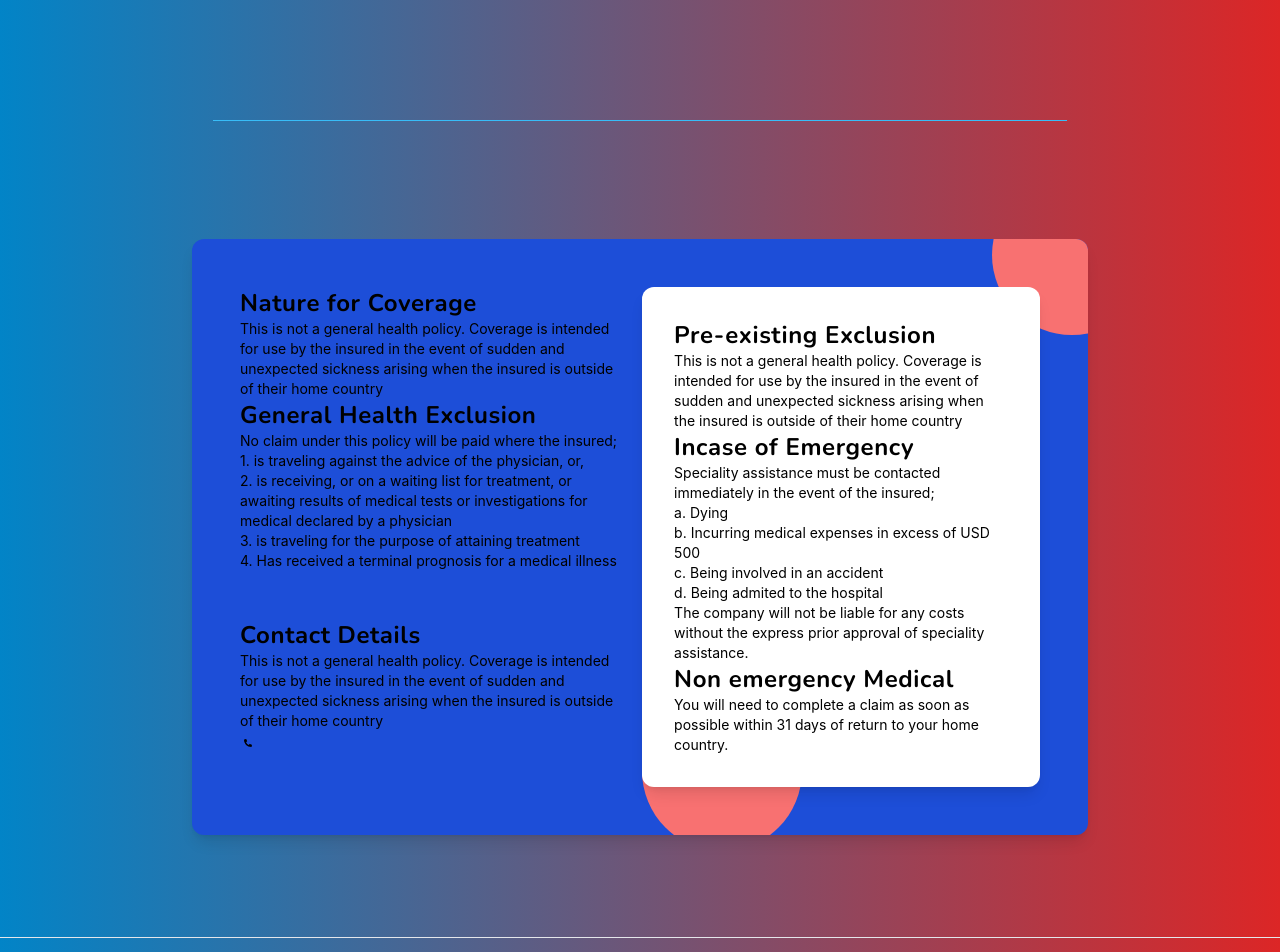
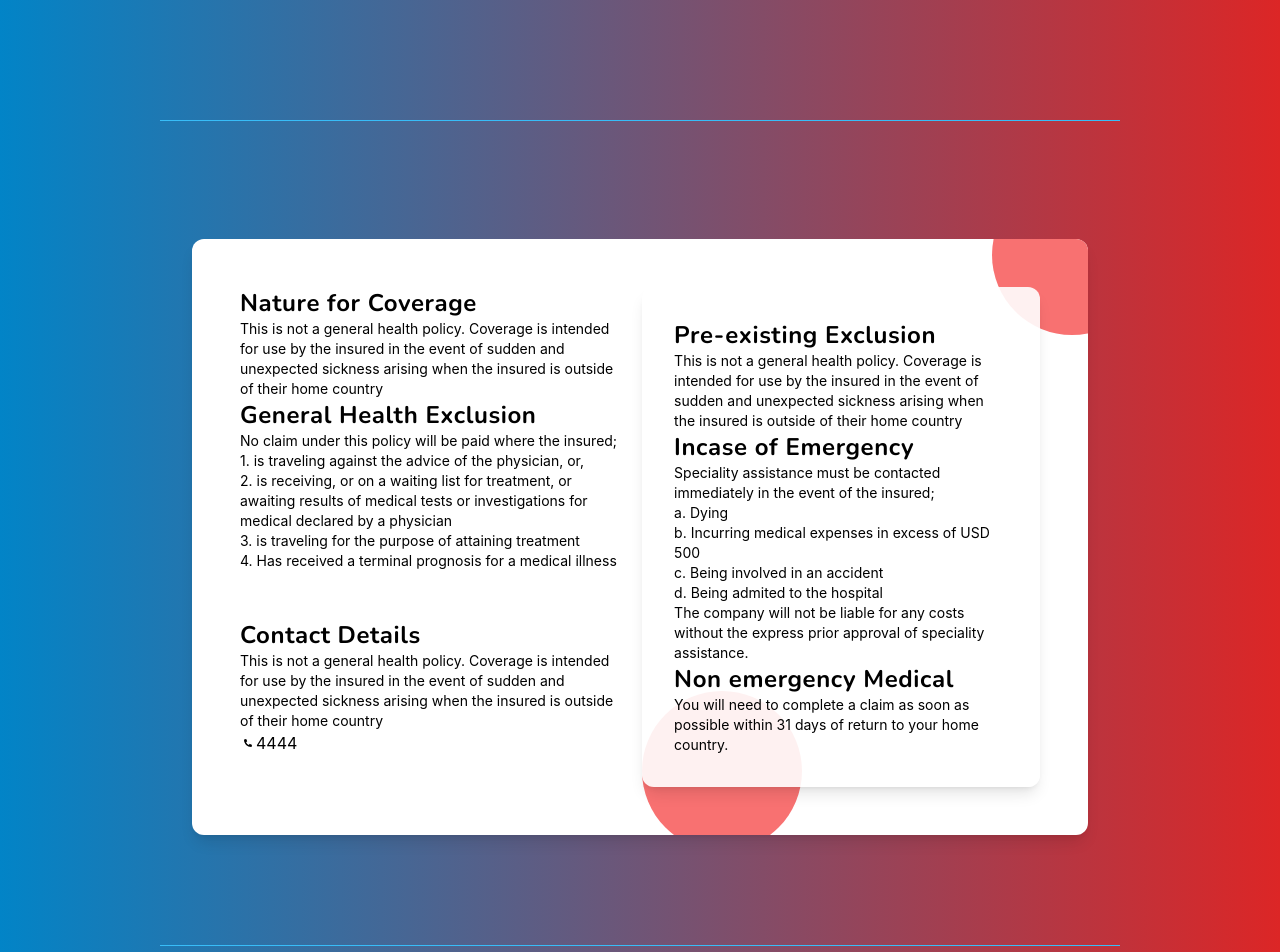
Before and after one commit to prince475/TravelCalculator, a React (Create React App) app: page / in a window 1280 px wide. Shown: the part 680-1632 px from the top of the page. Built offline with nearby package versions, Linux system fonts and the light colour scheme.

Commit message:
Benefits UI page and individual policy

```diff
--- a/src/App.js
+++ b/src/App.js
@@ -11,9 +11,9 @@ function App() {
   return (
     <div className="App" >
     <Home/>
-    <hr className='border-sky-400 w-2/3 m-auto mb-4'/>
+    <hr className='border-sky-400 w-3/4 m-auto mb-4'/>
     <Policy/>
-    <hr />
+    <hr className='border-sky-400 w-3/4 m-auto mb-4 mt-2'/>
     <Calculator/>
     </div>
   );
--- a/src/Components/Calculator.jsx
+++ b/src/Components/Calculator.jsx
@@ -327,7 +327,7 @@ export default function TI_Calculator() {
 
   return (
     <div className="text-gray-600 font-body">
-      <main className="px-16 py-6 body">
+      <main className="px-16 py-6 body bg-white/80">
         <header>
           <h1 className="text-black text-4xl font-semibold">
             Travel Calculator
--- a/src/Components/Policy.jsx
+++ b/src/Components/Policy.jsx
@@ -5,7 +5,7 @@ function Policy() {
   return (
     <div className="antialised">
       <div className="flex w-full min-h-screen justify-evenly items-center">
-        <div className="flex flex-col md:flex-row md:space-x-6 space-y-6 md:space-y-0 bg-blue-700 w-full max-w-4xl p-8 sm:p-12 rounded-xl shadow-lg overflow-hidden">
+        <div className="flex flex-col md:flex-row md:space-x-6 space-y-6 md:space-y-0 bg-white w-full max-w-4xl p-8 sm:p-12 rounded-xl shadow-lg overflow-hidden">
           <div className="flex flex-col justify-between">
             <div>
               <h1 className="font-bold font-body text-2xl tracking-wide">
@@ -46,14 +46,10 @@ function Policy() {
                 sickness arising when the insured is outside of their home
                 country
               </p>
-             <div className="flex flex-col">
-              <div className="flex items-center justify-between">
-                <div>
-                <FaPhoneAlt className="pt-2"/>
+                <div className="flex">
+                <FaPhoneAlt className="pt-2"/><span>4444</span>
                 </div>
 
-              </div>
-             </div>
 
             </div>
           </div>
@@ -62,7 +58,7 @@ function Policy() {
             <div className="absolute z-0 w-40 h-40 bg-red-400 rounded-full -right-28 -top-28"></div>
             <div className="absolute z-0 w-40 h-40 bg-red-400 rounded-full -right+38 -bottom-16"></div>
 
-            <div className="relative z-10 bg-white rounded-xl shadow-lg p-8">
+            <div className="relative z-10 bg-white/90 rounded-xl shadow-lg p-8">
               {/* <h2 className="text-3xl mb-4 font-body">Register</h2> */}
               <h1 className="font-bold font-body text-2xl tracking-wide">
                 Pre-existing Exclusion
--- a/src/Styles/output.css
+++ b/src/Styles/output.css
@@ -692,10 +692,6 @@ video {
   height: 10rem;
 }
 
-.h-screen{
-  height: 100vh;
-}
-
 .min-h-screen{
   min-height: 100vh;
 }
@@ -706,6 +702,10 @@ video {
 
 .w-12{
   width: 3rem;
+}
+
+.w-3\/4{
+  width: 75%;
 }
 
 .w-40{
@@ -722,10 +722,6 @@ video {
 
 .w-full{
   width: 100%;
-}
-
-.w-2\/3{
-  width: 66.666667%;
 }
 
 .max-w-4xl{
@@ -856,18 +852,13 @@ video {
   background-color: rgb(255 255 255 / 0.8);
 }
 
-.bg-gradient-to-r{
-  background-image: linear-gradient(to right, var(--tw-gradient-stops));
+.bg-white\/90{
+  background-color: rgb(255 255 255 / 0.9);
 }
 
-.from-blue-200{
-  --tw-gradient-from: #bfdbfe var(--tw-gradient-from-position);
-  --tw-gradient-to: rgb(191 219 254 / 0) var(--tw-gradient-to-position);
-  --tw-gradient-stops: var(--tw-gradient-from), var(--tw-gradient-to);
-}
-
-.to-orange-200{
-  --tw-gradient-to: #fed7aa var(--tw-gradient-to-position);
+.bg-red-600{
+  --tw-bg-opacity: 1;
+  background-color: rgb(220 38 38 / var(--tw-bg-opacity));
 }
 
 .bg-cover{
```
